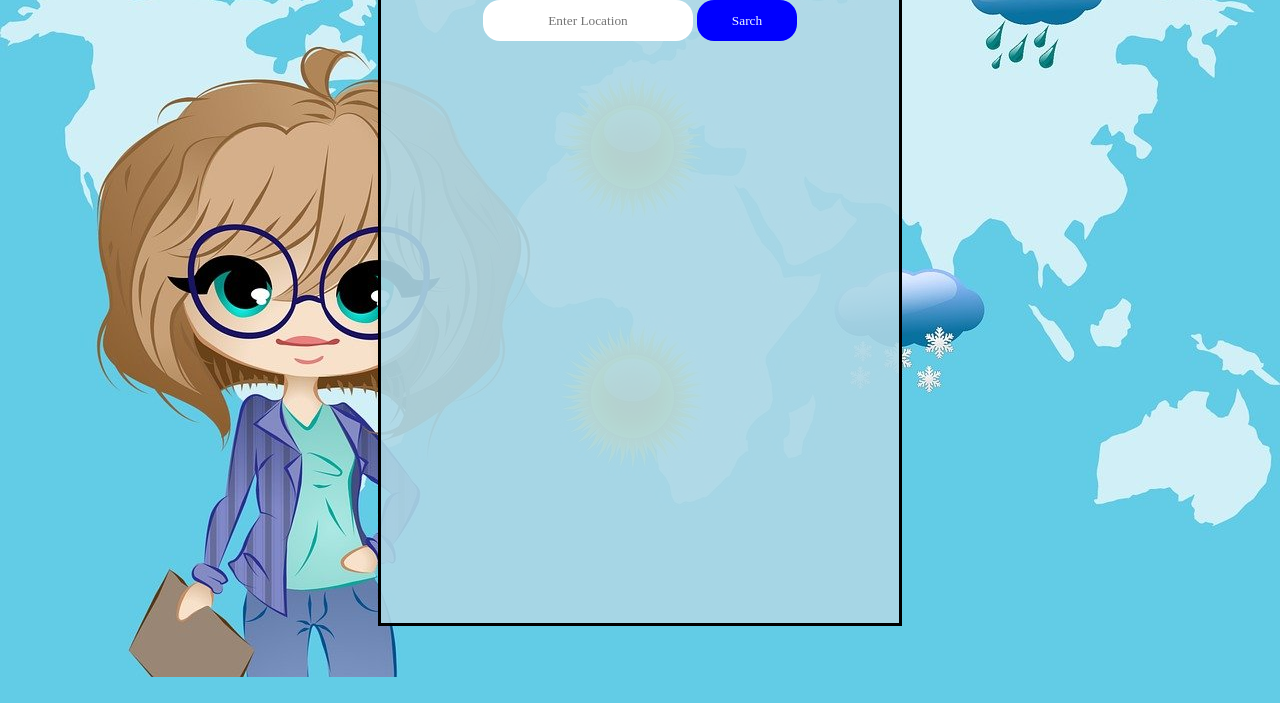
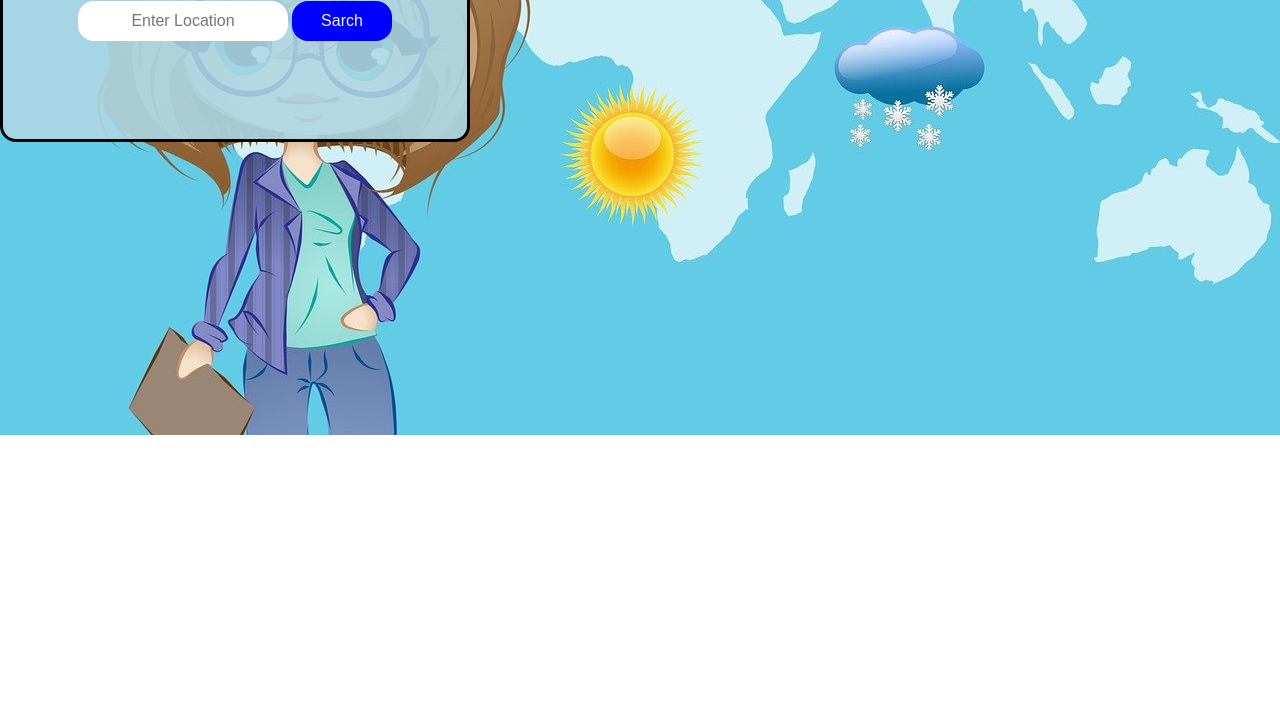
Before and after one commit to Kiranthakurcoder/WeatherApp.com, a plain HTML site: page index.html in a window 1280 px wide. Shown: the part 97-800 px from the top of the page. Drawn offline with Linux system fonts and the light colour scheme.

Commit message:
Update style.css

```diff
--- a/style.css
+++ b/style.css
@@ -1,86 +1,79 @@
 * {
   padding: 0;
   margin: 0;
+  box-sizing: border-box;
 }
 
 body {
+  font-family: 'Times New Roman', Times, serif;
+  background-image: url(bgm.jpg);
+  background-size: cover;
+  background-position: center;
+  background-repeat: no-repeat;
+}
+
+.container {
+  min-height: 100vh;
   display: flex;
   justify-content: center;
   align-items: center;
-    color: aliceblue;
-    background-position: center;
-    background-size: cover;
-    background-image: url(bgm.jpg);
-    font-family: 'Times New Roman', Times, serif; /* Serif font added */
+  padding: 1rem;
+}
+
+.weather-container {
+  width: 100%;
+  max-width: 470px;
+  background-color: rgba(173, 216, 230, 0.9);
+  padding: 2rem;
+  border: 3px solid black;
+  border-radius: 1rem;
+  text-align: center;
+  color: black;
 }
 
 #Head {
-    font-size: 47px;
-    margin-bottom: 15px;
-    font-family: 'Times New Roman', Times, serif; /* Serif font for #Head */
-}
-
-.weather-container {
-    height: 667px;
-    width: 468px;
-    background-color: transparent;
-    background-color: rgba(173, 216, 230, 0.9);
-    display: flex;
-    flex-direction: column;
-    align-items: center;
-    padding: 25px;
-    border: 3px solid black;
-    color: black;
-    font-family: 'Times New Roman', Times, serif; /* Serif font added */
+  font-size: clamp(1.5rem, 6vw, 2.5rem);
+  margin-bottom: 1rem;
 }
 
 img {
-    height: 200px;
+  height: auto;
+  max-width: 100%;
 }
 
 input {
-    height: 41px;
-    width: 210px;
-    border-radius: 17px;
+  height: 2.5rem;
+  width: 100%;
+  max-width: 210px;
+  border-radius: 1rem;
   border: none;
   outline: none;
   text-align: center;
-    font-family: 'Times New Roman', Times, serif; /* Serif font added for input */
+  font-size: 1rem;
+  margin-bottom: 1rem;
 }
 
 button {
-    height: 41px;
-    width: 100px;
-    border-radius: 17px;
+  height: 2.5rem;
+  width: 100%;
+  max-width: 100px;
+  border-radius: 1rem;
   border: none;
   cursor: pointer;
   background-color: blue;
   color: aliceblue;
-    font-family: 'Times New Roman', Times, serif; /* Serif font for button */
+  font-size: 1rem;
+  transition: all 0.3s ease;
 }
 
 button:hover {
   color: aqua;
   background-color: rgb(103, 103, 222);
-    transition: 3s;
 }
 
-.sarch {
-    margin-inline: 2px;
+#city,
+#type,
+#temp {
+  font-size: clamp(1.3rem, 5vw, 2rem);
+  margin-top: 1rem;
 }
-
-#city {
-    font-size: 33px;
-    margin-top: 50px;
-    font-family: 'Times New Roman', Times, serif; /* Serif font for #city */
-}
-
-#type {
-    font-size: 33px;
-    font-family: 'Times New Roman', Times, serif; /* Serif font for #type */
-}
-
-#temp {
-    font-size: 33px;
-    font-family: 'Times New Roman', Times, serif; /* Serif font for #temp */
-}
```
Lines whose indentation alone changed are shown as unchanged.
